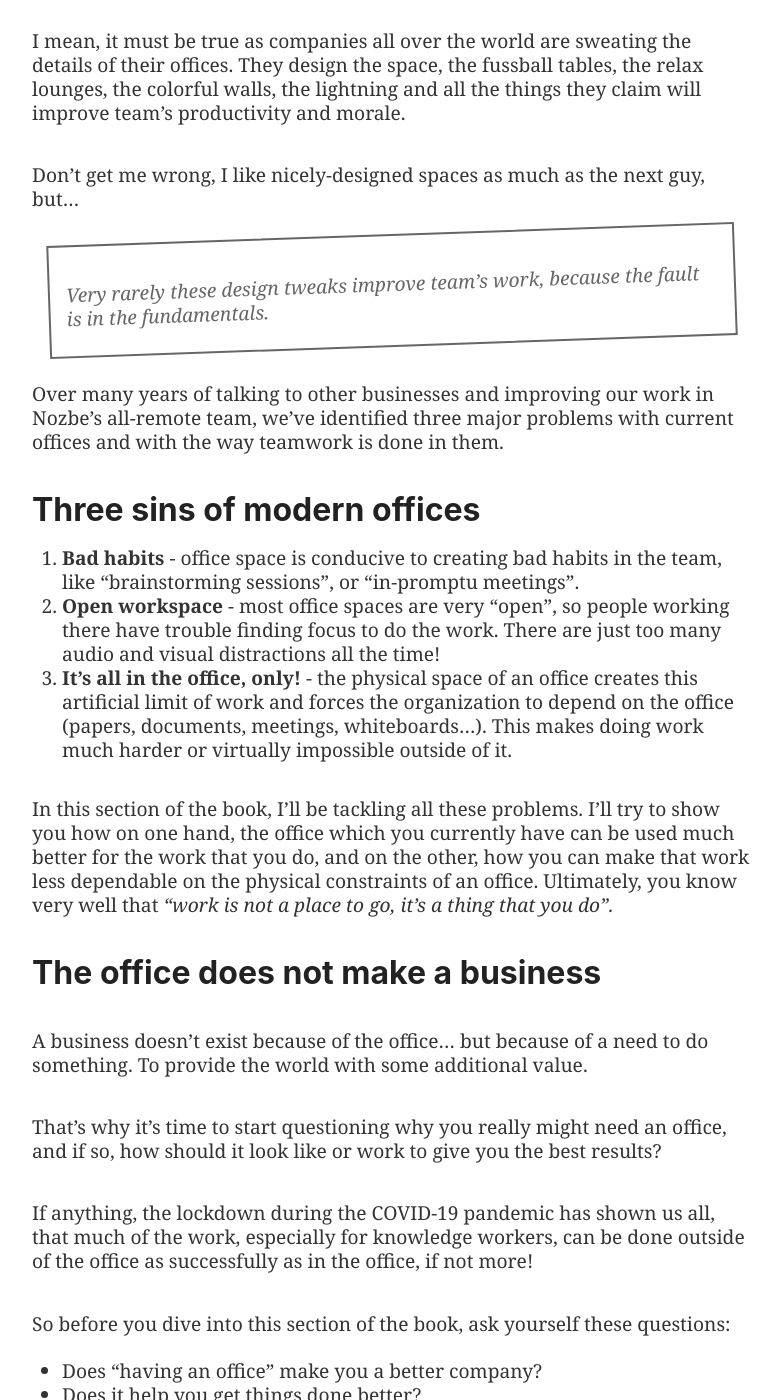
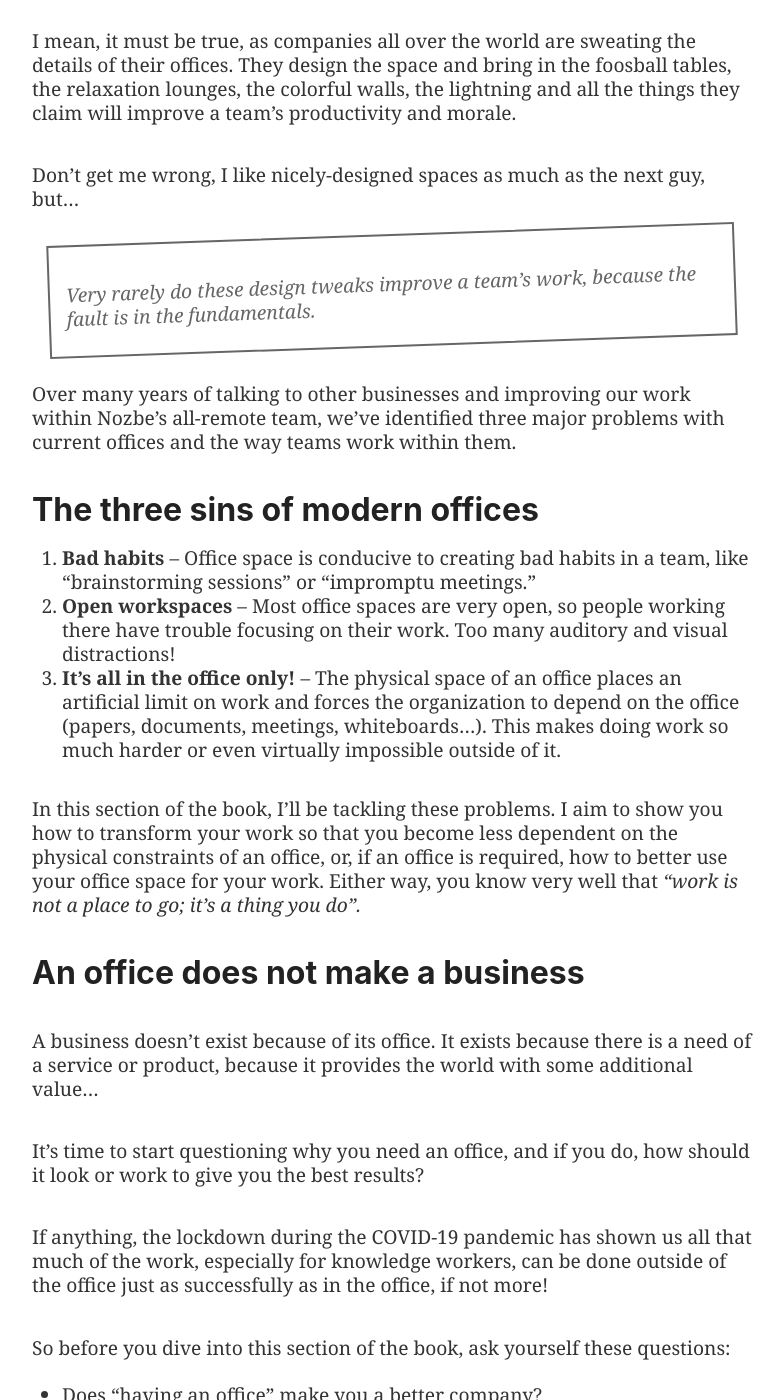
Before and after one commit to Nozbe/NoOffice.org, a Jekyll site: the page built from _book/one.md, in a window 1280 px wide and 1400 px high, scrolled down 819 px. Shown: the whole window, without its empty margins (248-1032 px from the left). Built offline with Jekyll 4.4.1, drawn with Linux system fonts in a browser that asks for light colours; some of the changed text lies outside the part shown.

Commit message:
after proofreading

```diff
--- a/_book/one.md
+++ b/_book/one.md
@@ -1,7 +1,7 @@
 ---
 part: one
 title: You are using your office wrong!
-subtitle: "Whether your team is in an office or not, it's time for you all to start working differently."
+subtitle: "Whether or not your team is in an office, it's time for you all to start working differently."
 ---
 
 * TOC
@@ -9,40 +9,40 @@ subtitle: "Whether your team is in an office or not, it's time for you all to st
 
 ## The myth of a stylish office
 
-Modern offices are supposed to be the places where all the magic happens. This is where all the work is done in the most efficient way possible, right?
+Modern offices are supposed to be the places where all the magic happens. This is where work is done most efficiently, right?
 
-I mean, it must be true as companies all over the world are sweating the details of their offices. They design the space, the fussball tables, the relax lounges, the colorful walls, the lightning and all the things they claim will improve team's productivity and morale.
+I mean, it must be true, as companies all over the world are sweating the details of their offices. They design the space and bring in the foosball tables, the relaxation lounges, the colorful walls, the lightning and all the things they claim will improve a team's productivity and morale.
 
-Don't get me wrong, I like nicely-designed spaces as much as the next guy, but...
+Don't get me wrong, I like nicely-designed spaces as much as the next guy, but…
 
-> Very rarely these design tweaks improve team's work, because the fault is in the fundamentals.
+> Very rarely do these design tweaks improve a team's work, because the fault is in the fundamentals.
 
-Over many years of talking to other businesses and improving our work in Nozbe's all-remote team, we've identified three major problems with current offices and with the way teamwork is done in them.
+Over many years of talking to other businesses and improving our work within Nozbe's all-remote team, we've identified three major problems with current offices and the way teams work within them.
 
-## Three sins of modern offices
+## The three sins of modern offices
 
-1. **Bad habits** - office space is conducive to creating bad habits in the team, like "brainstorming sessions", or "in-promptu meetings".
-2. **Open workspace** - most office spaces are very "open", so people working there have trouble finding focus to do the work. There are just too many audio and visual distractions all the time!
-3. **It's all in the office, only!** - the physical space of an office creates this artificial limit of work and forces the organization to depend on the office (papers, documents, meetings, whiteboards...). This makes doing work much harder or virtually impossible outside of it.
+1. **Bad habits** – Office space is conducive to creating bad habits in a team, like "brainstorming sessions" or "impromptu meetings."
+2. **Open workspaces** – Most office spaces are very open, so people working there have trouble focusing on their work. Too many auditory and visual distractions!
+3. **It's all in the office only!** – The physical space of an office places an artificial limit on work and forces the organization to depend on the office (papers, documents, meetings, whiteboards…). This makes doing work so much harder or even virtually impossible outside of it.
 
-In this section of the book, I'll be tackling all these problems. I'll try to show you how on one hand, the office which you currently have can be used much better for the work that you do, and on the other, how you can make that work less dependable on the physical constraints of an office. Ultimately, you know very well that *"work is not a place to go, it's a thing that you do".*
+In this section of the book, I'll be tackling these problems. I aim to show you how to transform your work so that you become less dependent on the physical constraints of an office, or, if an office is required, how to better use your office space for your work. Either way, you know very well that *"work is not a place to go; it's a thing you do".*
 
-## The office does not make a business
+## An office does not make a business
 
-A business doesn't exist because of the office… but because of a need to do something. To provide the world with some additional value.
+A business doesn't exist because of its office. It exists because there is a need of a service or product, because it provides the world with some additional value...
 
-That’s why it's time to start questioning why you really might need an office, and if so, how should it look like or work to give you the best results?
+It's time to start questioning why you  need an office, and if you do, how should it look or work to give you the best results?
 
-If anything, the lockdown during the COVID-19 pandemic has shown us all, that much of the work, especially for knowledge workers, can be done outside of the office as successfully as in the office, if not more!
+If anything, the lockdown during the COVID-19 pandemic has shown us all that much of the work, especially for knowledge workers, can be done outside of the office just as successfully as in the office, if not more!
 
 So before you dive into this section of the book, ask yourself these questions:
 
 - Does “having an office” make you a better company?
-- Does it help you get things done better?
+- Does it help you get things done more efficiently?
 - Does it improve the quality of your team members’ lives?
-- Does it make your team more efficient?
+- Does it make your team more productive?
 - Does it enable you to get the best talent you can afford?
 - What's the real purpose of your office?
 - How can you make it better?
 
-Let's answer these questions in next chapters.
+Let's answer these questions in the next chapters.
```
